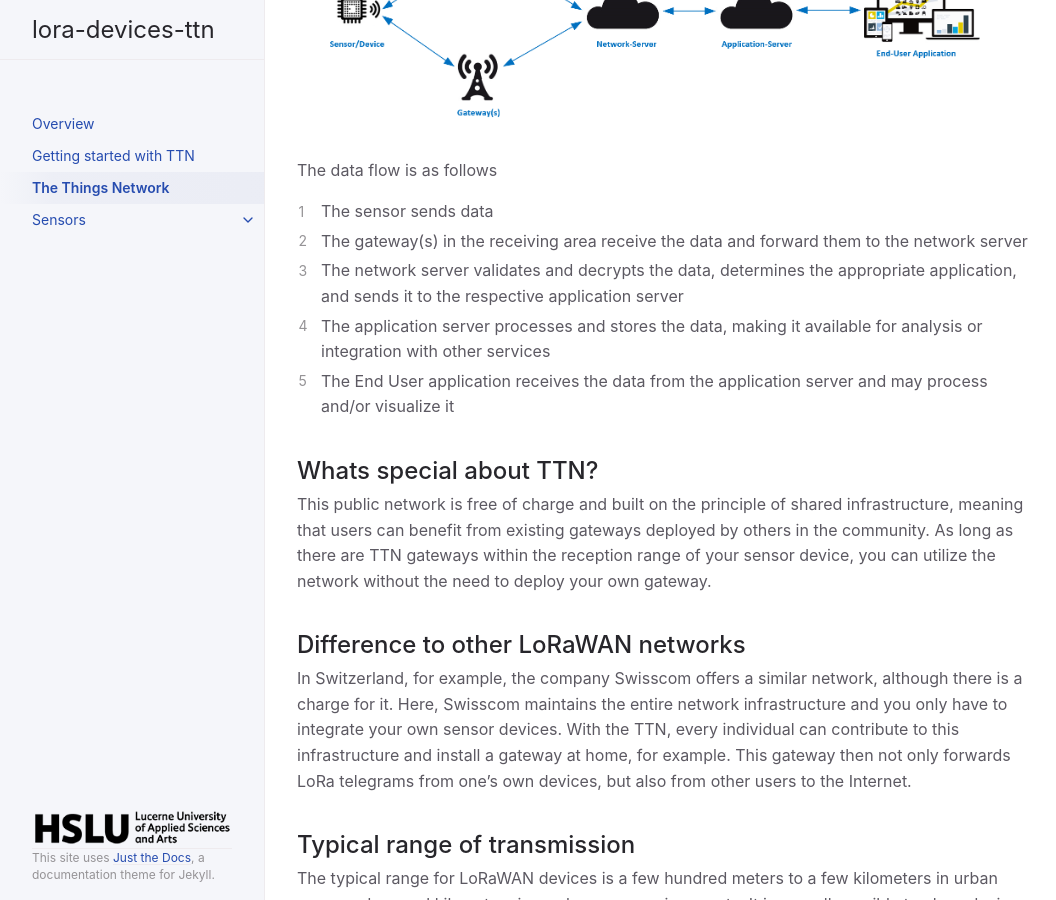
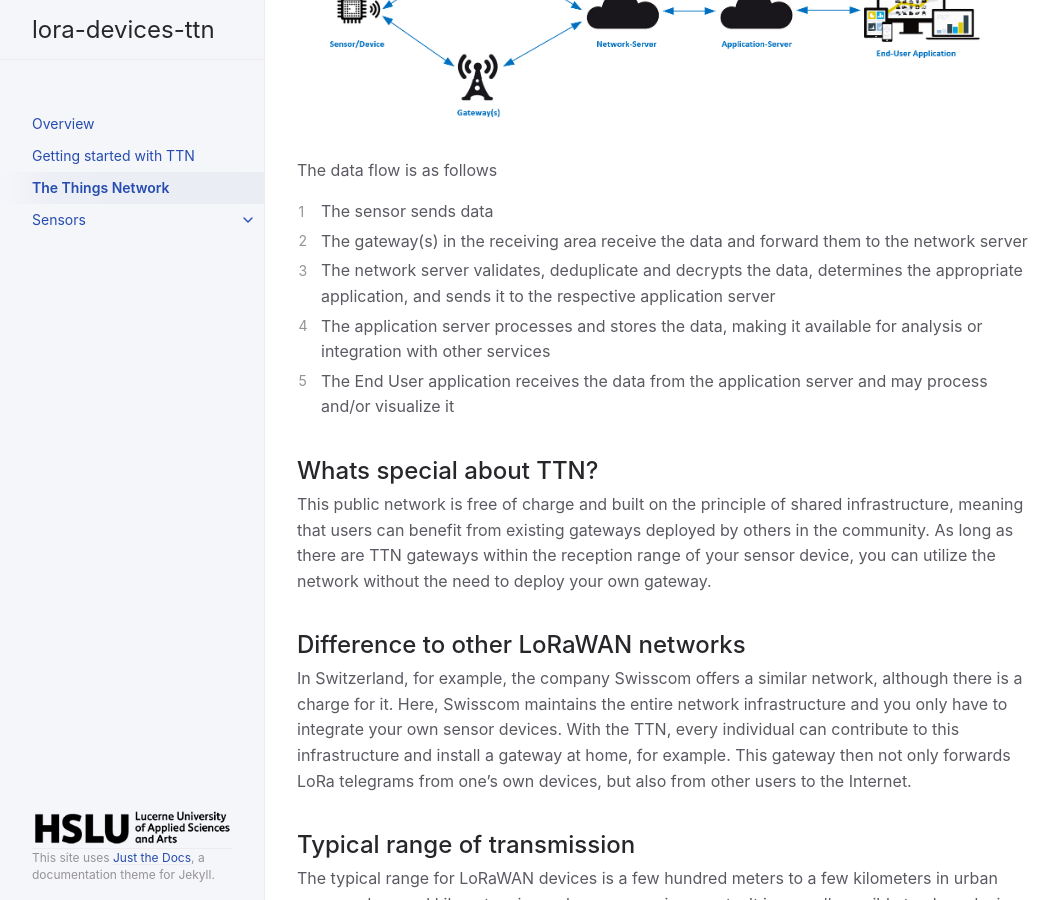
Before and after one commit to hslu-ige-laes/lora-devices-ttn, a Jekyll site: the page built from docs/ttn.md, in a window 1280 px wide and 900 px high, scrolled down 1163 px. Shown: the whole window, without its empty margins (107-1163 px from the left). Built offline with Jekyll 4.4.1, drawn with Linux system fonts in a browser that asks for light colours.

Commit message:
Update ttn.md

```diff
--- a/docs/ttn.md
+++ b/docs/ttn.md
@@ -35,7 +35,7 @@ In a LoRaWAN network, the setup involves the following components
 The data flow is as follows
 1. The sensor sends data
 1. The gateway(s) in the receiving area receive the data and forward them to the network server
-1. The network server validates and decrypts the data, determines the appropriate application, and sends it to the respective application server
+1. The network server validates, deduplicate and decrypts the data, determines the appropriate application, and sends it to the respective application server
 1. The application server processes and stores the data, making it available for analysis or integration with other services
 1. The End User application receives the data from the application server and may process and/or visualize it
 
```
